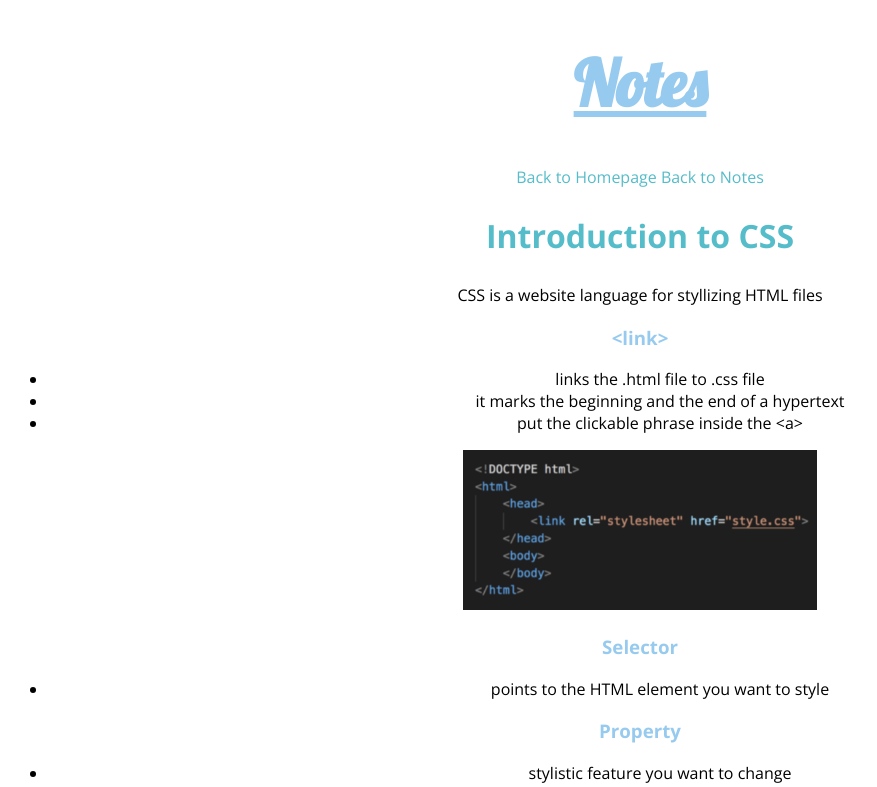
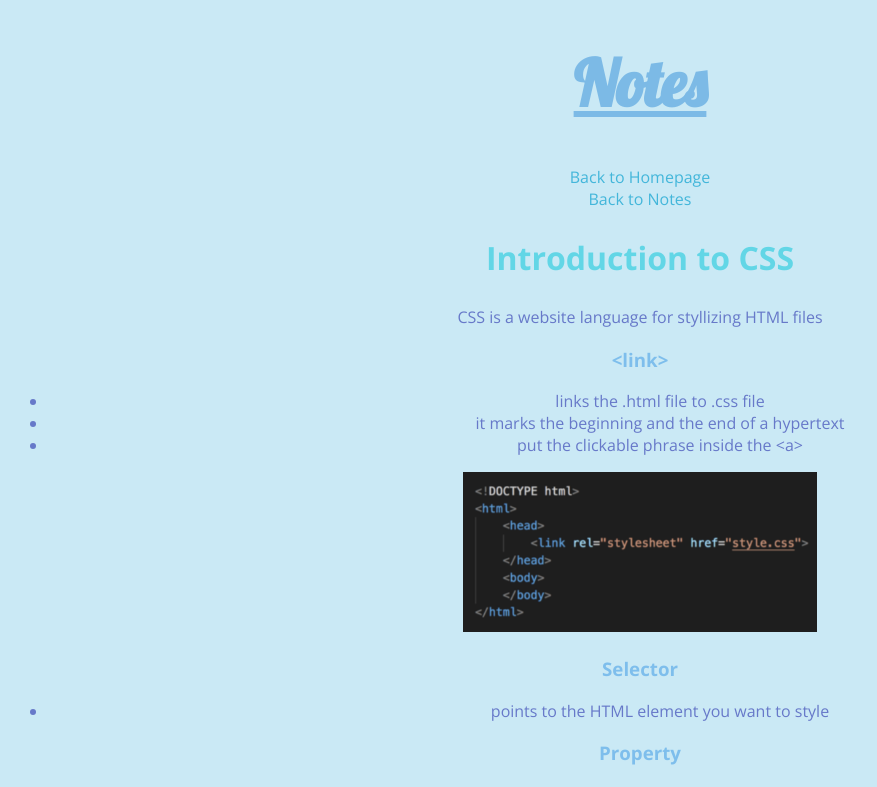
Before and after one commit to ericacho/ericacho.github.io, a plain HTML site: page notes.html/cssNotes1.html in a window 1280 px wide. Shown: the top 787 px of the page, without its empty margins (0-877 px from the left). Drawn offline with nearby package versions, Linux system fonts and the light colour scheme.

Commit message:
edits to notes

```diff
--- a/style.css
+++ b/style.css
@@ -10,22 +10,23 @@ light mint blue: #cafafe
 body {
     text-align: center;
     font-family: "Open Sans";
-    background-color:E5D0E3;
+    background-color: #cae9f5;
+    color:#6779c9;
 
 }
 h1 {
-    color:#97CAEF;
+    color:rgb(124, 186, 230);
     font-size: 4em;
     text-align: center;
     text-decoration: underline;
     font-family: "Lobster"
 }
 h2 {
-    color:#55bcc9;
+    color:#62d6e6;
     font-size: 2em;
 }
 h3 {
-    color: #97caef;
+    color: #7ebeec;
 }
 #notes {
     font-weight: bold;
@@ -39,9 +40,9 @@ h3 {
 }
 a:link,
 a:visited {
-    color:#55bcc9;
+    color:#43b6da;
     text-decoration: none;
 }
 a:hover {
-color:lightcoral;
+color:rgb(236, 171, 204);
 }
```
Also changed, not shown: notes.html/cssNotes1.html (+1 -0 lines), notes.html/cssNotes2.html (+1 -0 lines), notes.html/htmlNotes2.html (+1 -0 lines), notes.html/htmlNotes3.html (+1 -0 lines), notes.html/htmlNotes4.html (+1 -0 lines), notes.html/htmlNotes5.html (+1 -0 lines).
